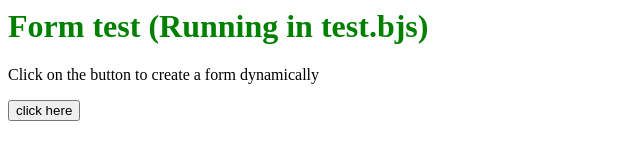
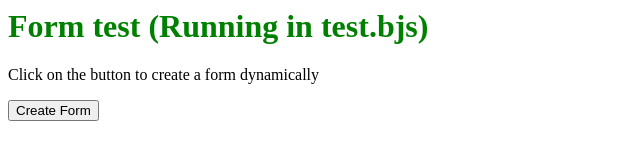
Before and after one commit to CoderElectronics/betterscript, a plain HTML site: page sandbox.html in a window 1280 px wide. Shown: the full height of the page, 0-640 px from the left. Drawn offline with Linux system fonts and the light colour scheme; no server answers.

Commit message:
Fix BetterScript Demos

```diff
--- a/sandbox.html
+++ b/sandbox.html
@@ -16,7 +16,7 @@
       a form dynamically
     </p>
     <button onClick="test.run('createForm()');">
-        click here
+        Create Form
     </button>
     <p id="formcontext"></p>
 
```
